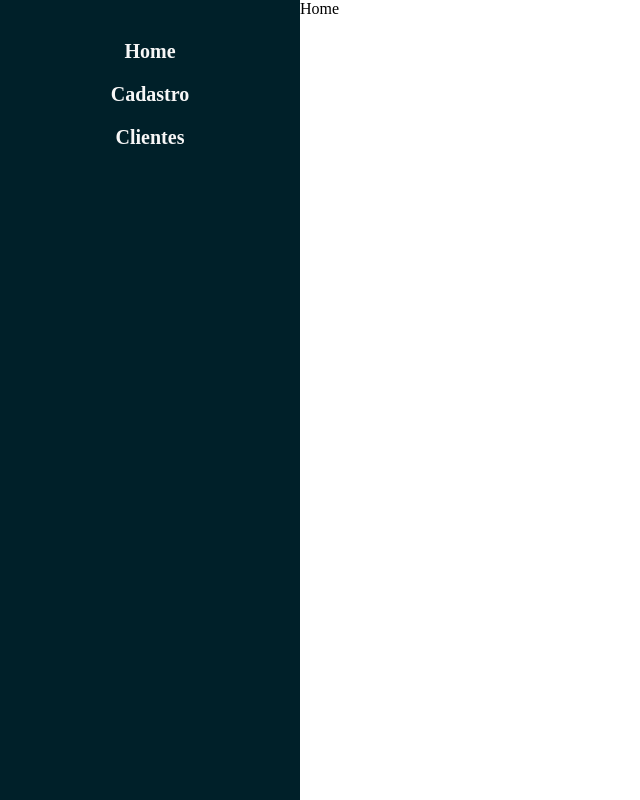
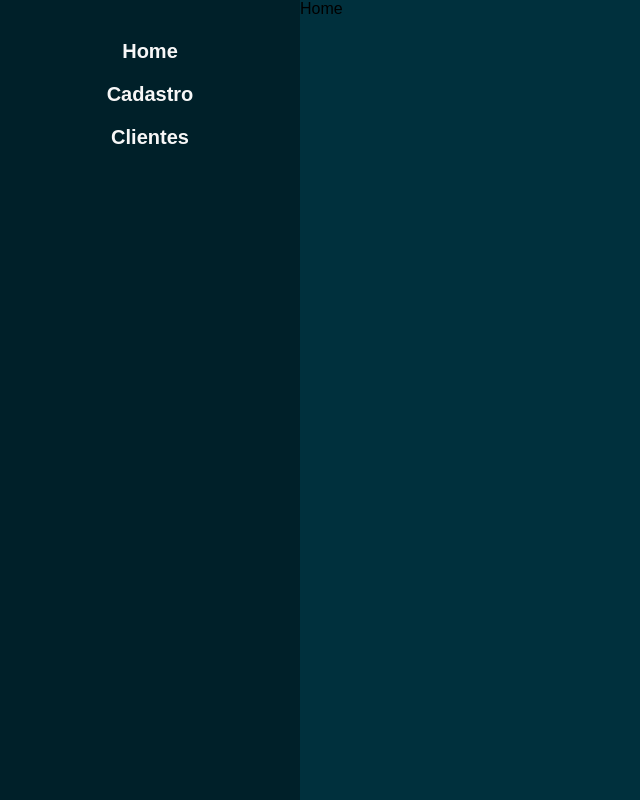
Before and after one commit to danbaziewicz/toDo10, a React (Vite) app: page / in a window 1280 px wide. Shown: the whole page, without its empty margins (0-640 px from the left). Built offline with nearby package versions, Linux system fonts and the light colour scheme.

Commit message:
style: adiconada fonte ao elemento geral.

```diff
--- a/src/index.css
+++ b/src/index.css
@@ -2,10 +2,11 @@
   margin: 0;
   padding: 0;
   box-sizing: border-box;
-
+  font-family: "Montserrat", sans-serif;
 }
 
 body {
   width: 100%;
   min-height: 100vh;
+  background-color: #00303d;
 }
```
